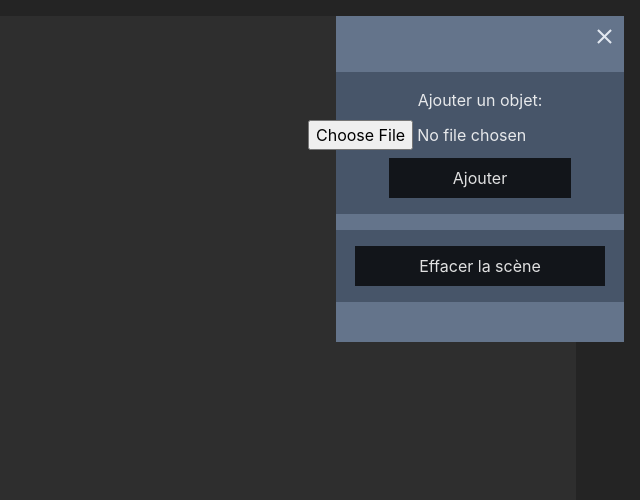
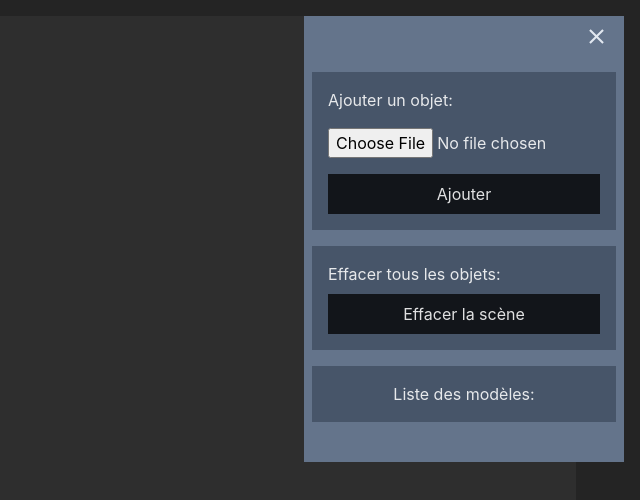
Before and after one commit to AleXxNoD/test_technique_stereograph, a React (Vite) app: page / in a window 1280 px wide. Both pictures are taken after a click on the button 1244 px from the left and 36 px from the top of the page. Shown: the top 500 px of the page, without its empty margins (640-1280 px from the left). Built offline with nearby package versions, Linux system fonts and the light colour scheme.

Commit message:
add models hook
creation of the context & the provider to globalize models hook

```diff
--- a/src/components/Menu.tsx
+++ b/src/components/Menu.tsx
@@ -1,12 +1,15 @@
 import { useState } from "react";
 import { LuMenu } from 'react-icons/lu';
 import { MdOutlineClose } from 'react-icons/md';
+import { useModels } from "../hooks/useModels";
+import TreeView from "./TreeView";
 
 const Menu = () => {
     const [clicked, setClicked] = useState(true);
+    const { addModel, clearModels } = useModels();
 
     return (
-        <div className={`fixed top-4 right-4 bg-slate-500 ${clicked ? 'w-10 h-10' : 'w-72 min-h-72'} transition-all pb-10`}>
+        <div className={`fixed top-4 right-4 bg-slate-500 ${clicked ? 'w-10 h-10' : 'w-80 min-h-72'} transition-all pb-10 px-2`}>
             {!clicked ? (
 
                 // opened menu
@@ -17,14 +20,18 @@ const Menu = () => {
                             <MdOutlineClose size={25} />
                         </button>
                     </div>
-                    <div className="w-full flex flex-col justify-start items-center p-4 gap-2 bg-slate-600">
+                    <div className="w-full flex flex-col justify-start items-start p-4 gap-4 bg-slate-600">
                         <label>Ajouter un objet:</label>
                         <input type="file" accept=".gltf" />
-                        <button className="bg-black/75 px-16 py-2 hover:bg-black/50 transition-colors">Ajouter</button>
+                        <button onClick={() => addModel({ name: 'newModel', url: 'url' })}
+                            className="bg-black/75 w-full py-2 hover:bg-black/50 transition-colors">Ajouter</button>
                     </div>
-                    <div className="w-full flex flex-col justify-start items-center p-4 gap-2 bg-slate-600">
-                        <button className="bg-black/75 px-16 py-2 hover:bg-black/50 transition-colors">Effacer la scène</button>
+                    <div className="w-full flex flex-col justify-start items-start p-4 gap-2 bg-slate-600">
+                        <label>Effacer tous les objets:</label>
+                        <button onClick={() => clearModels()}
+                            className="bg-black/75 w-full py-2 hover:bg-black/50 transition-colors">Effacer la scène</button>
                     </div>
+                    <TreeView className="w-full bg-slate-600 p-4" />
                 </div>
             ) : (
 
--- /dev/null
+++ b/src/components/TreeView.tsx
@@ -0,0 +1,18 @@
+import { useModels } from '../hooks/useModels';
+
+const TreeView = (props: { className?: string }) => {
+    const { models } = useModels();
+
+    return (
+        <div className={props.className}>
+            <p>Liste des modèles:</p>
+            <div className='w-full flex flex-col justify-start items-start'>
+                {models.map((model, index) => (
+                    <div key={index}>{model.name}</div>
+                ))}
+            </div>
+        </div>
+    );
+};
+
+export default TreeView;
--- /dev/null
+++ b/src/hooks/useModels.tsx
@@ -0,0 +1,34 @@
+import React, { Dispatch, SetStateAction, createContext, useContext, useMemo, useState } from "react";
+import { IModel } from "../types/IModel";
+
+interface IModelsContext {
+    models: IModel[],
+    setModels: Dispatch<SetStateAction<IModel[]>>
+}
+
+const ModelsContext = createContext<IModelsContext>({ models: [], setModels: () => null });
+
+export const ModelsProvider = (props: { children: React.ReactNode }) => {
+    const [models, setModels] = useState<IModel[]>([]);
+    const value = useMemo(() => ({ models, setModels }), [models]);
+
+    return <ModelsContext.Provider value={value}>
+        {props.children}
+    </ModelsContext.Provider>
+};
+
+export const useModels = () => {
+    const { models, setModels } = useContext(ModelsContext);
+
+    const addModel = (model: IModel) => {
+        console.log('add model');
+        setModels([...models, model]);
+    };
+
+    const clearModels = () => {
+        console.log('clear all models');
+        setModels([]);
+    };
+
+    return { models, addModel, clearModels };
+};
--- a/src/main.tsx
+++ b/src/main.tsx
@@ -2,9 +2,12 @@ import React from 'react'
 import ReactDOM from 'react-dom/client'
 import App from './App.tsx'
 import './index.css'
+import { ModelsProvider } from './hooks/useModels.tsx'
 
 ReactDOM.createRoot(document.getElementById('root')!).render(
   <React.StrictMode>
-    <App />
+    <ModelsProvider>
+      <App />
+    </ModelsProvider>
   </React.StrictMode>,
 )
--- /dev/null
+++ b/src/types/IModel.ts
@@ -0,0 +1,4 @@
+export interface IModel{
+    name: string,
+    url: string
+}
```
